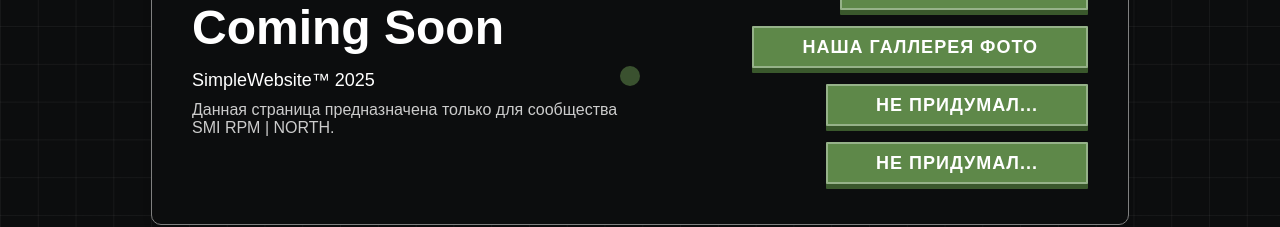
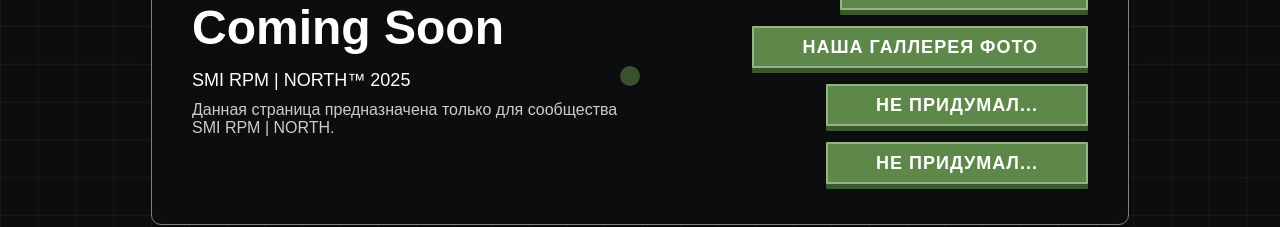
Before and after one commit to Quinsam/SMIRPM.github.io, a plain HTML site: page index.html in a window 1280 px wide. Shown: the part 314-541 px from the top of the page. Drawn offline with Linux system fonts and the light colour scheme.

Commit message:
Update index.html

```diff
--- a/index.html
+++ b/index.html
@@ -183,7 +183,7 @@
 <div class="container">
   <div class="text-container">
     <div class="coming-soon">Coming Soon</div>
-    <div class="logo">SimpleWebsite™ 2025</div>
+    <div class="logo">SMI RPM | NORTH™ 2025</div>
     <div class="description">Данная страница предназначена только для сообщества SMI RPM | NORTH.</div>
   </div>
   <div class="buttons">
```
